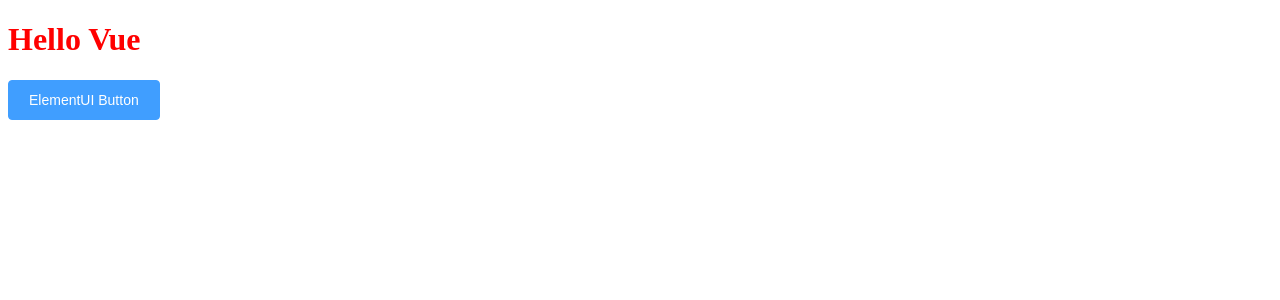
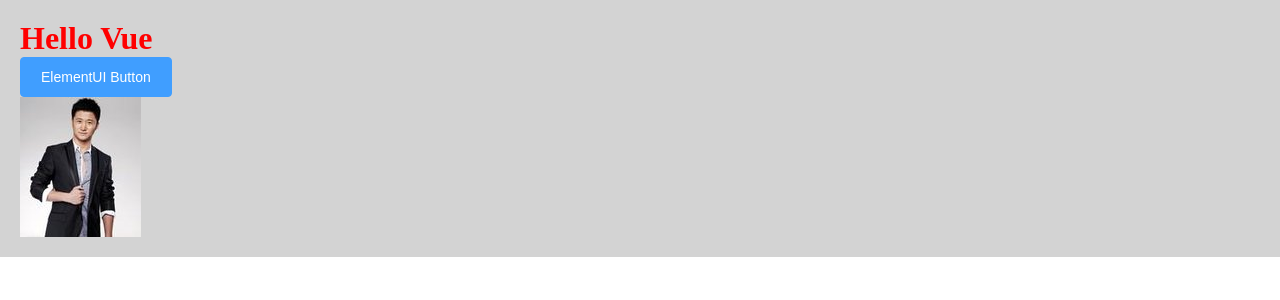
Before and after one commit to robin2017/webpack4-vue, a Vue app: page / in a window 1280 px wide. Shown: the top 300 px of the page. Built offline with nearby package versions, Linux system fonts and the light colour scheme.

Commit message:
添加图片资源

```diff
--- a/package.json
+++ b/package.json
@@ -21,6 +21,8 @@
     "dart-sass": "^1.23.7",
     "file-loader": "^4.3.0",
     "html-webpack-plugin": "^3.2.0",
+    "less": "^3.10.3",
+    "less-loader": "^5.0.0",
     "sass-loader": "^8.0.0",
     "style-loader": "^1.0.0",
     "url-loader": "^2.3.0",
@@ -34,6 +36,7 @@
   },
   "dependencies": {
     "@babel/runtime-corejs2": "^7.7.4",
+    "axios": "^0.19.0",
     "core-js": "^2.6.10",
     "element-ui": "^2.13.0",
     "vue": "^2.6.10"
--- a/src/App.vue
+++ b/src/App.vue
@@ -2,6 +2,7 @@
     <div class="App">
         <h1>{{msg}}</h1>
         <el-button type="primary">ElementUI Button</el-button>
+        <img src="static/images/people.jpeg" alt="">
     </div>
 </template>
 <script>
@@ -14,7 +15,22 @@
     };
 </script>
 <style>
+    html, body {
+        height: 100%;
+    }
+
+    * {
+        padding: 0;
+        margin: 0;
+    }
+
     .App {
         color: red;
+        background-color: lightgray;
+        padding:20px;
+    }
+
+    img {
+        display: block;
     }
 </style>
```
Also changed, not shown: static/images/people.jpeg (added), 3 other files (tests, documents, lock files or other folders).
